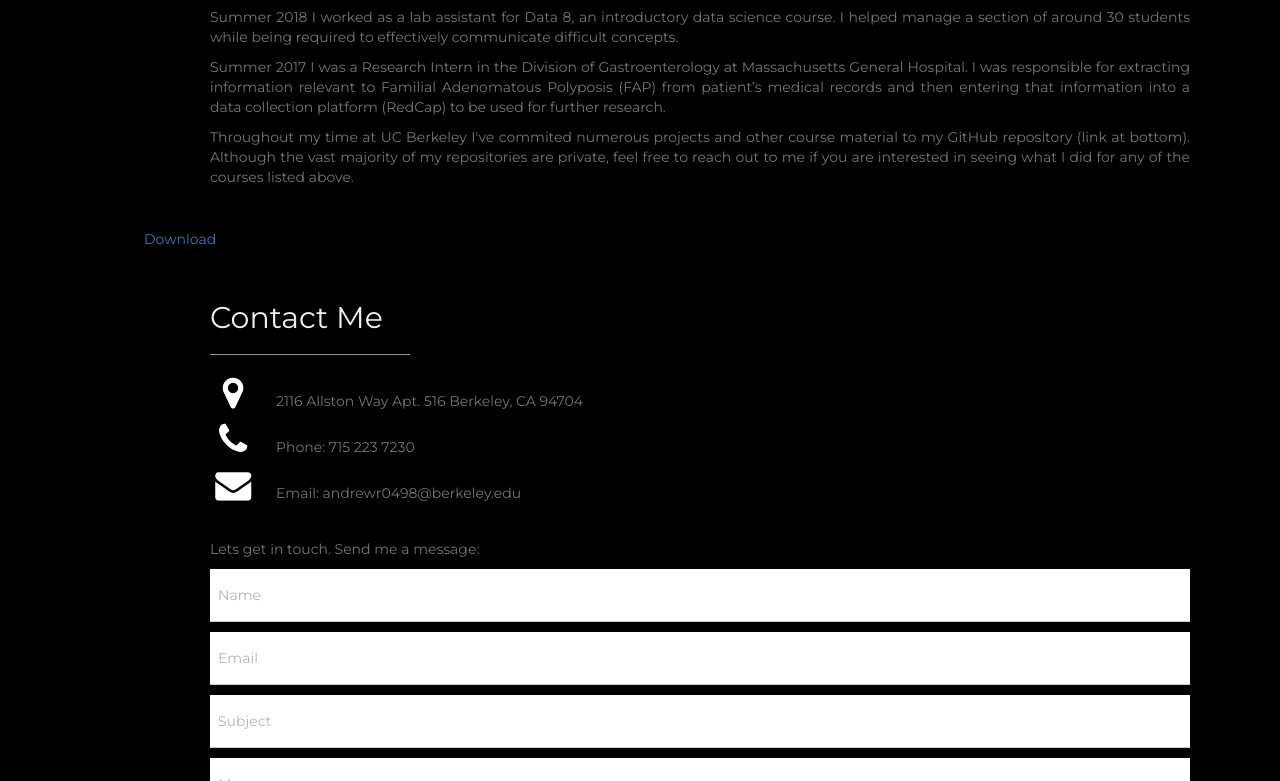
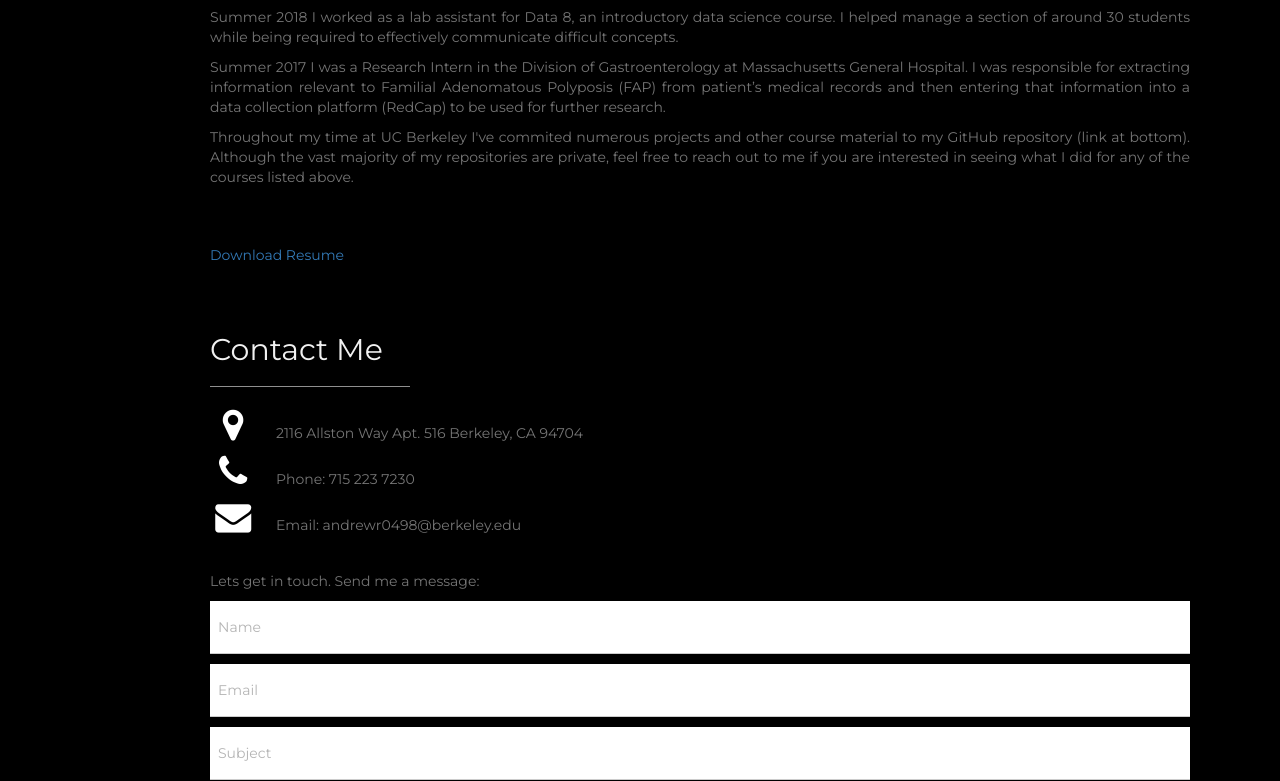
Before and after one commit to andrewr0498/andrewr0498.github.io, a plain HTML site: page index.html in a window 1280 px wide. Shown: the part 1335-2116 px from the top of the page. Drawn offline with nearby package versions, Linux system fonts and the light colour scheme.

Commit message:
download button

```diff
--- a/index.html
+++ b/index.html
@@ -129,15 +129,9 @@ body, h1,h2,h3,h4,h5,h6 {font-family: "Montserrat", sans-serif}
   <!-- End About Section -->
   </div>
 
-  <!-- <div class="w3-content w3-justify w3-text-grey w3-padding-16" id="resume">
-  	<form method="get" action="/blob/master/ResumeRall.pdf">
-  	<button type= "submit" class="w3-button w3-light-grey w3-padding-large w3-section">
-      <i class="fa fa-download"></i> Download Resume
-    </button>
-	</form>
-  </div> -->
-
-  <a href="https://github.com/andrewr0498/andrewr0498.github.io/blob/master/ResumeRall.pdf" download="ResumeRall.pdf">Download</a>
+  <div class="w3-content w3-justify w3-text-grey w3-padding-16" id="resume">
+  	<a href="https://github.com/andrewr0498/andrewr0498.github.io/blob/master/ResumeRall.pdf" download="ResumeRall.pdf">Download Resume</a>
+  </div>
 
   <!-- Contact Section -->
   <div class="w3-padding-32 w3-content w3-text-grey" id="contact">
```
